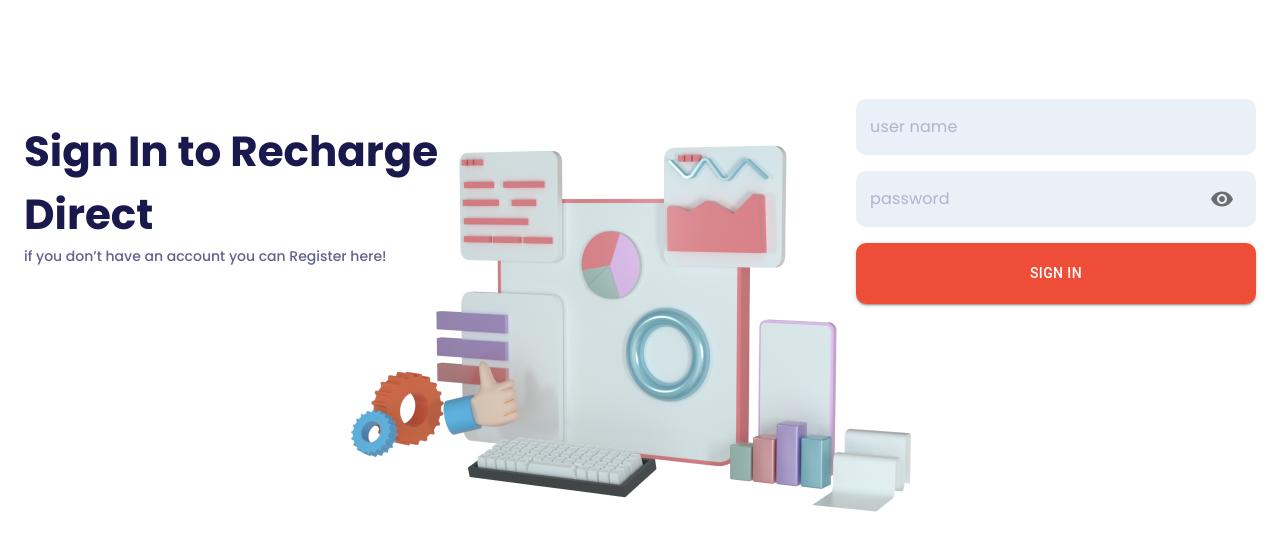
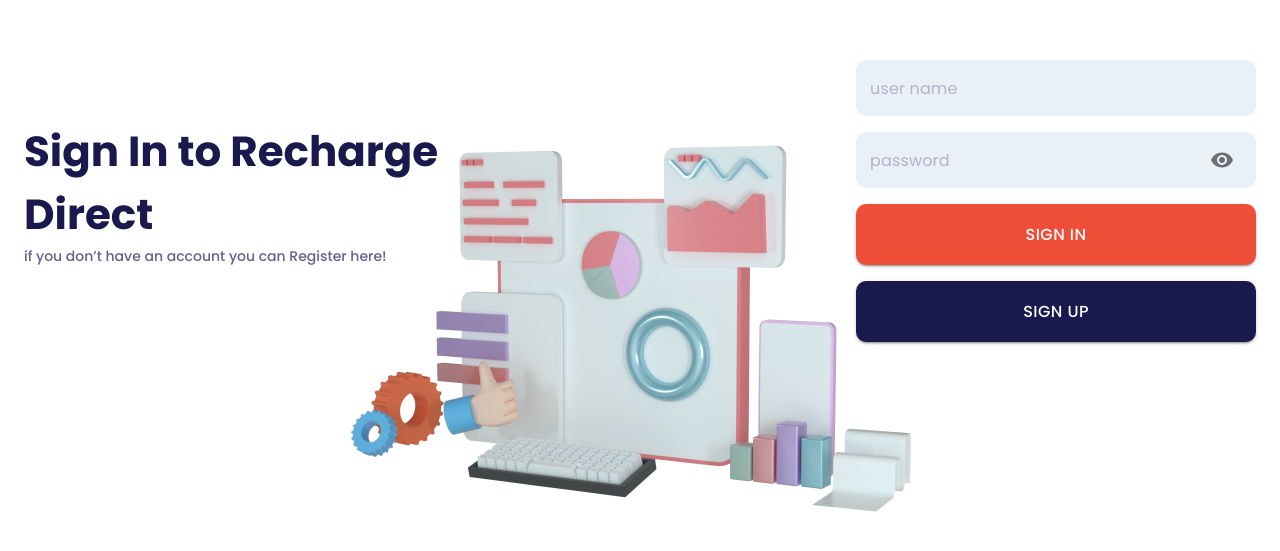
Before and after one commit to WBGreenArrow/devnology-challenge, a React app in the folder front-end/: page /login in a window 1280 px wide. Shown: the part 199-750 px from the top of the page. Built offline with nearby package versions, Linux system fonts and the light colour scheme; the HTML template or start-up script is replaced by a standard one.

Commit message:
feat: add new style button login & register pager

```diff
--- a/front-end/src/pages/Login/index.tsx
+++ b/front-end/src/pages/Login/index.tsx
@@ -96,7 +96,8 @@
                       }
                     />
                   </FormControl>
-                  <Button className={classes.loginButton} fullWidth variant="contained" onClick={handleAuthenticate}>
+                  <span className={classes.loginButtonSignIn}>
+                    <Button fullWidth variant="contained" onClick={handleAuthenticate}>
                       {isLoading ? (
                         <Box
                           sx={{
@@ -112,6 +113,12 @@
                         'Sign In'
                       )}
                     </Button>
+                  </span>
+                  <span className={classes.loginButtonSignUp}>
+                    <Button fullWidth variant="contained" onClick={() => navigate('/register')}>
+                      Sign Up
+                    </Button>
+                  </span>
                 </div>
               </div>
             </Grid>
--- a/front-end/src/pages/Login/styles.ts
+++ b/front-end/src/pages/Login/styles.ts
@@ -127,7 +127,25 @@
     },
   },
 
-  loginButton: {
-    height: 61,
+  loginButtonSignIn: {
+    '& .css-1fu7jd5-MuiButtonBase-root-MuiButton-root': {
+      height: 61,
+      fontSize: 16,
+      fontFamily: 'Poppins, sans-serif',
+    },
+  },
+
+  loginButtonSignUp: {
+    '& .css-1fu7jd5-MuiButtonBase-root-MuiButton-root': {
+      marginTop: 16,
+      height: 61,
+      fontSize: 16,
+      fontFamily: 'Poppins, sans-serif',
+      backgroundColor: '#1A194D',
+    },
+
+    '& .css-1fu7jd5-MuiButtonBase-root-MuiButton-root:hover': {
+      backgroundColor: '#1A194D',
+    },
   },
 }))
--- a/front-end/src/pages/Register/index.tsx
+++ b/front-end/src/pages/Register/index.tsx
@@ -94,7 +94,8 @@
                       }
                     />
                   </FormControl>
-                  <Button className={classes.loginButton} fullWidth variant="contained" onClick={handleAuthenticate}>
+                  <span className={classes.loginButtonSignIn}>
+                    <Button fullWidth variant="contained" onClick={handleAuthenticate}>
                       {isLoading ? (
                         <Box
                           sx={{
@@ -110,6 +111,7 @@
                         'Sign Up'
                       )}
                     </Button>
+                  </span>
                 </div>
               </div>
             </Grid>
--- a/front-end/src/pages/Register/styles.ts
+++ b/front-end/src/pages/Register/styles.ts
@@ -127,7 +127,11 @@
     },
   },
 
-  loginButton: {
-    height: 61,
+  loginButtonSignIn: {
+    '& .css-1fu7jd5-MuiButtonBase-root-MuiButton-root': {
+      height: 61,
+      fontSize: 16,
+      fontFamily: 'Poppins, sans-serif',
+    },
   },
 }))
```
Lines whose indentation alone changed are shown as unchanged.
